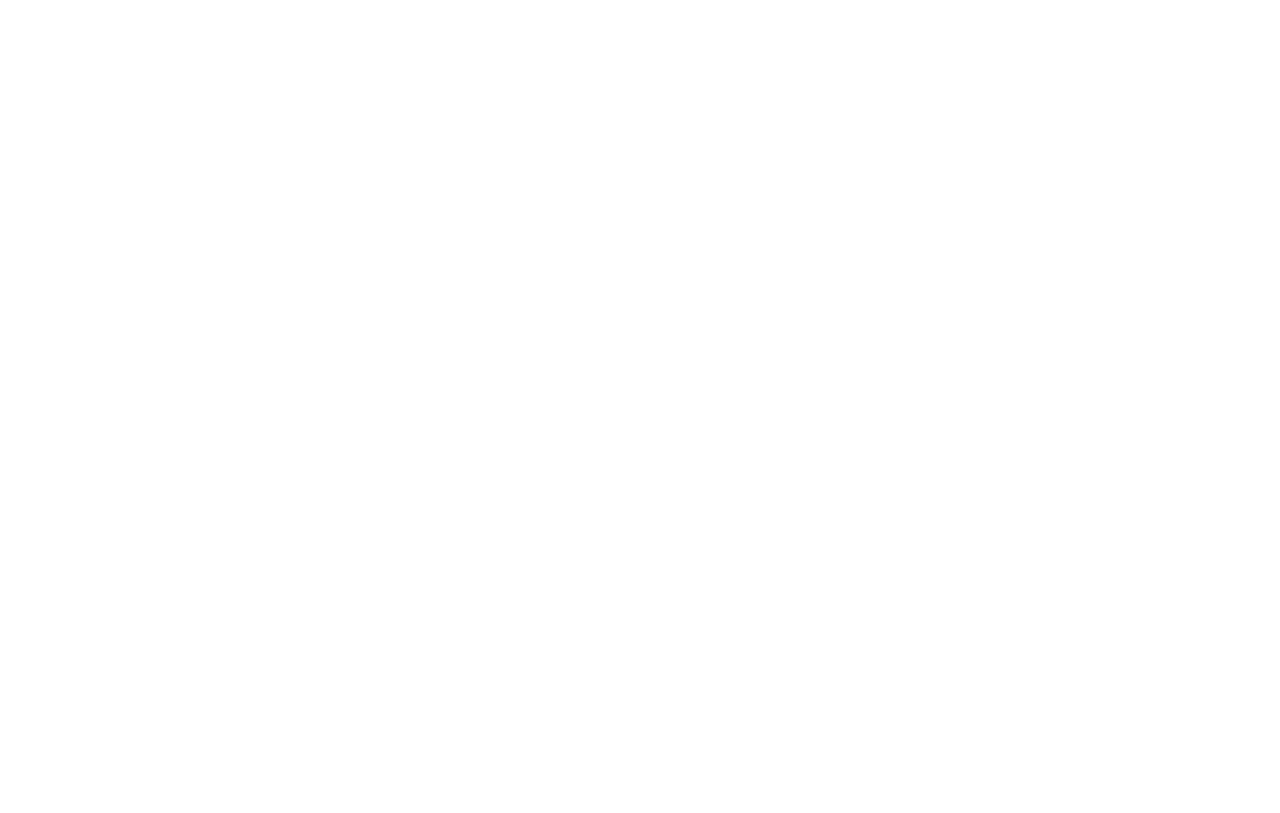
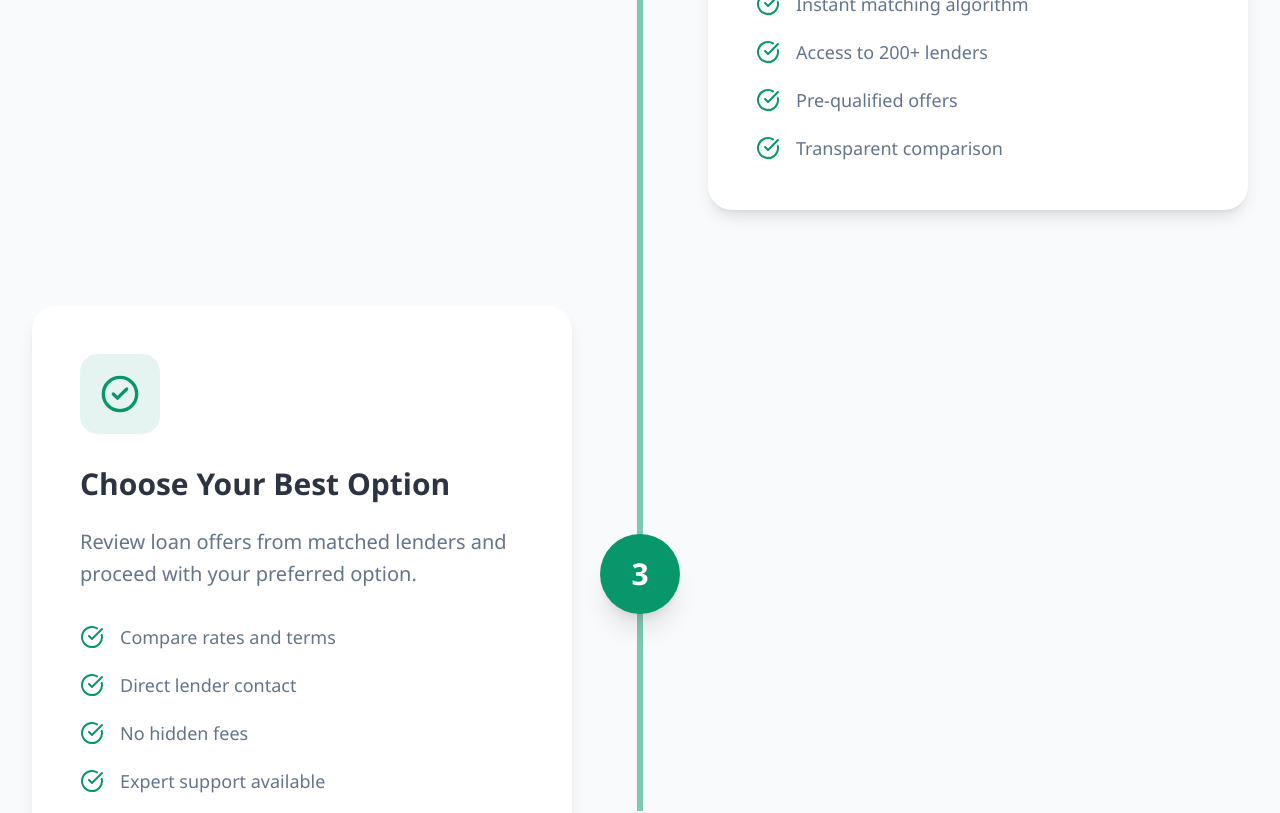
Before and after one commit to ajmal1722/business-blum, a Next.js app: page /how-it-works in a window 1280 px wide. Shown: the part 1360-2173 px from the top of the page. Before the commit the page ends 961 px from the top, so only its background shows below. Built offline with nearby package versions, Linux system fonts and the light colour scheme.

Commit message:
feat: How it works section added in about page

```diff
--- a/app/how-it-works/page.tsx
+++ b/app/how-it-works/page.tsx
@@ -1,3 +1,4 @@
+import HowItWorks from '@/components/HowItWorksPage/HowItWorks';
 import PageHero from '@/components/Shared/PageHero';
 
 const page = () => {
@@ -7,6 +8,7 @@
                 title='How It Works'
                 description='Get matched with lenders in three simple steps'
             />
+            <HowItWorks />
         </div>
     )
 }
--- /dev/null
+++ b/components/HowItWorksPage/HowItWorks.tsx
@@ -0,0 +1,90 @@
+import Container from "@/components/Ui/Container";
+import { CircleCheckBig } from "lucide-react";
+import steps from "@/data/stepsData";
+
+const HowItWorks = () => {
+    return (
+        <section className="bg-surface py-20 lg:py-28">
+            <Container>
+
+                {/* Timeline */}
+                <div className="relative">
+                    {/* Center Line */}
+                    <div className="absolute left-1/2 top-40 hidden h-[calc(100%-12rem)] w-1.5 -translate-x-1/2 bg-success/50 lg:block" />
+
+                    <div className="space-y-14 lg:space-y-24">
+                        {steps.map((step, index) => {
+                            const Icon = step.icon;
+                            const isEven = index % 2 === 1;
+
+                            return (
+                                <div
+                                    key={step.id}
+                                    className={`relative grid items-center md:gap-10 lg:grid-cols-2 ${index === 0 ? "lg:-mt-48" : ""
+                                        }`}
+                                >
+                                    {/* Timeline Number */}
+                                    <div className="absolute left-1/2 top-1/2 z-20 hidden h-20 w-20 -translate-x-1/2 -translate-y-1/2 items-center justify-center rounded-full bg-success text-3xl font-bold text-white shadow-xl lg:flex">
+                                        {step.id}
+                                    </div>
+
+                                    {/* Left Side */}
+                                    <div
+                                        className={
+                                            isEven
+                                                ? "lg:col-start-2 lg:pl-12"
+                                                : "lg:pr-12"
+                                        }
+                                    >
+                                        <div className="rounded-3xl bg-white p-8 shadow-lg hover:shadow-md lg:p-12">
+                                            {/* Icon */}
+                                            <div className="mb-8 flex h-20 w-20 items-center justify-center rounded-lg bg-success/10">
+                                                <Icon className="size-10 text-success" />
+                                            </div>
+
+                                            {/* Content */}
+                                            <h3 className="text-secondary text-3xl font-extrabold">
+                                                {step.title}
+                                            </h3>
+
+                                            <p className="text-muted mt-6 text-xl leading-relaxed">
+                                                {step.description}
+                                            </p>
+
+                                            {/* Points */}
+                                            <ul className="mt-8 space-y-5">
+                                                {step.points.map((point) => (
+                                                    <li
+                                                        key={point}
+                                                        className="flex items-center gap-4"
+                                                    >
+                                                        <CircleCheckBig className="size-6 text-success" />
+
+                                                        <span className="text-muted text-lg">
+                                                            {point}
+                                                        </span>
+                                                    </li>
+                                                ))}
+                                            </ul>
+                                        </div>
+                                    </div>
+
+                                    {/* Empty Column */}
+                                    <div
+                                        className={
+                                            isEven
+                                                ? "lg:col-start-1 lg:row-start-1"
+                                                : ""
+                                        }
+                                    />
+                                </div>
+                            );
+                        })}
+                    </div>
+                </div>
+            </Container>
+        </section>
+    );
+};
+
+export default HowItWorks;
--- /dev/null
+++ b/data/stepsData.ts
@@ -0,0 +1,49 @@
+import {
+    CheckCircle2,
+    FileText,
+    SearchCheck,
+} from "lucide-react";
+
+const steps = [
+    {
+        id: 1,
+        title: "Complete the Application",
+        description:
+            "Fill out our simple online form with your financial information and loan needs.",
+        icon: FileText,
+        points: [
+            "Takes only 3-5 minutes",
+            "No impact on credit score",
+            "Secure SSL encryption",
+            "Mobile-friendly interface",
+        ],
+    },
+    {
+        id: 2,
+        title: "Get Matched",
+        description:
+            "Our system reviews your profile and matches you with suitable lenders based on your eligibility.",
+        icon: SearchCheck,
+        points: [
+            "Instant matching algorithm",
+            "Access to 200+ lenders",
+            "Pre-qualified offers",
+            "Transparent comparison",
+        ],
+    },
+    {
+        id: 3,
+        title: "Choose Your Best Option",
+        description:
+            "Review loan offers from matched lenders and proceed with your preferred option.",
+        icon: CheckCircle2,
+        points: [
+            "Compare rates and terms",
+            "Direct lender contact",
+            "No hidden fees",
+            "Expert support available",
+        ],
+    },
+];
+
+export default steps;
```
